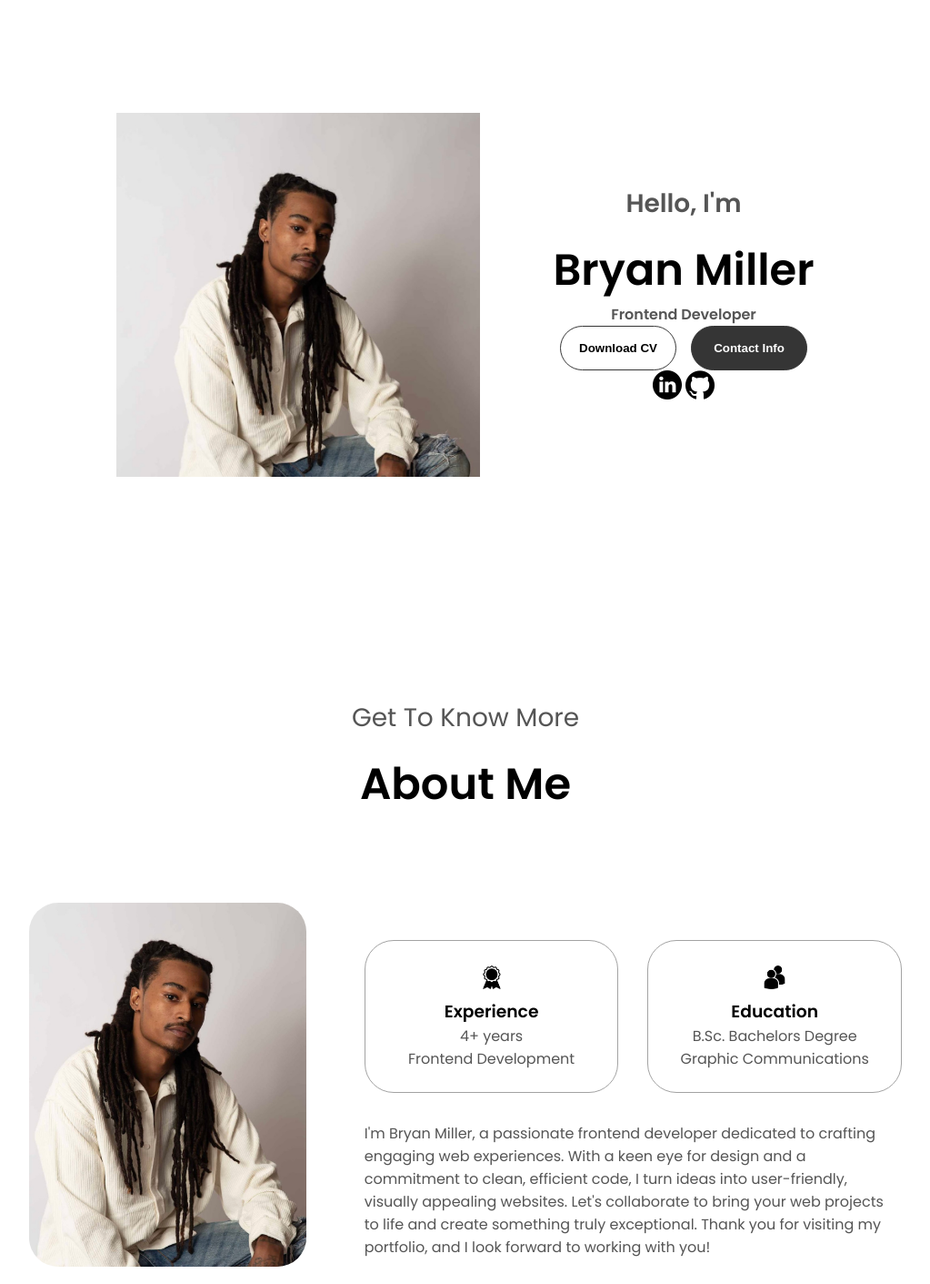
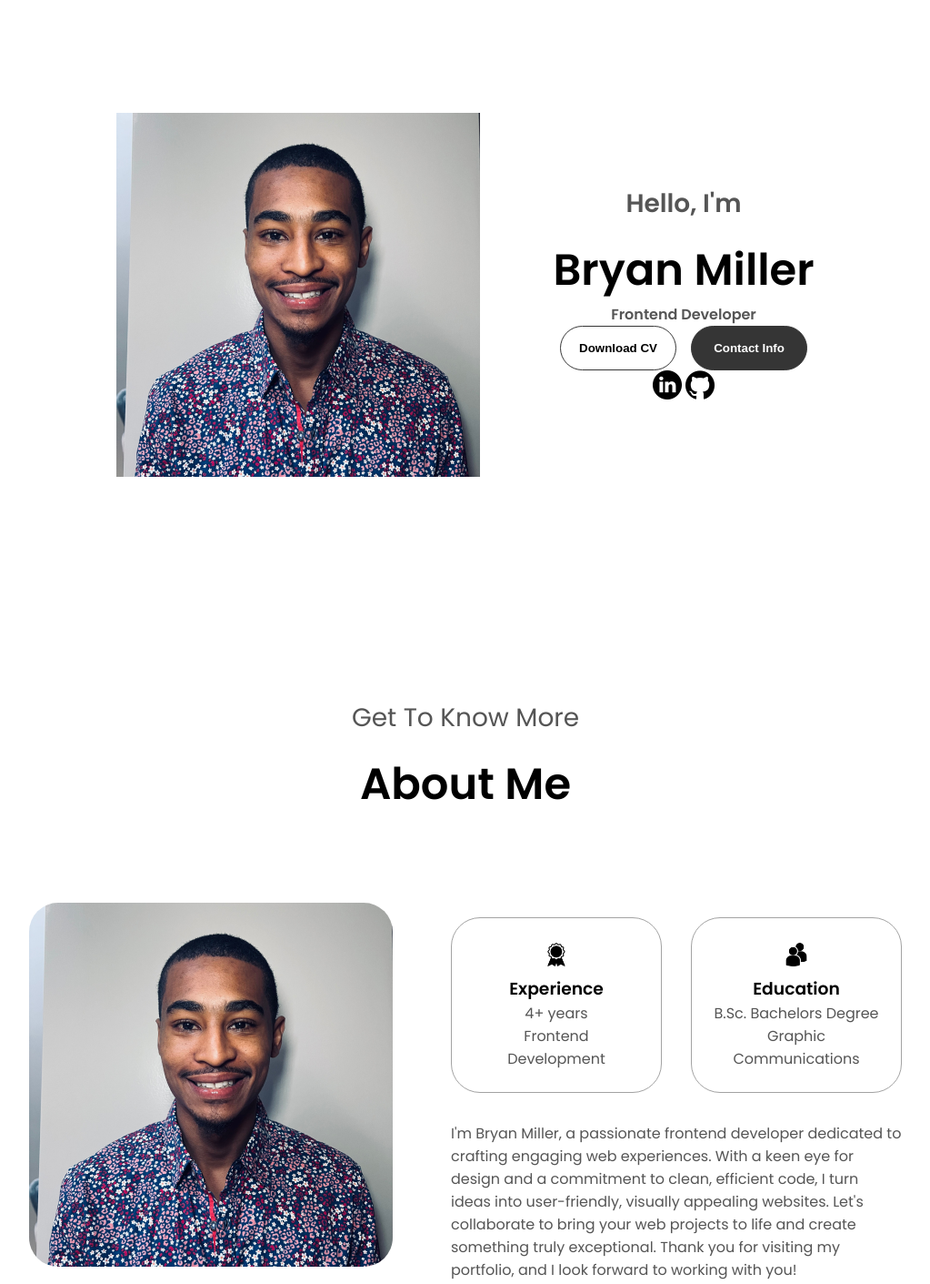
Before and after one commit to kingpeace4/Portfolio-Website-Complete, a plain HTML site: page index.html in a window 1280 px wide. Shown: the part 160-1571 px from the top of the page at 91% size, without its empty margins (128-1151 px from the left). Drawn offline with Linux system fonts and the light colour scheme.

Commit message:
Update Profile Picture
I cut my hair. I updated my profile picture

```diff
--- a/index.html
+++ b/index.html
@@ -38,7 +38,7 @@
      </nav>
      <section id="profile">
        <div class="section__pic-container">
-         <img src="./assets/IMG-5516 (1).jpg" alt="Bryan Miller profile picture" />
+         <img src="./assets/LinkedinPP.png" alt="Bryan Miller profile picture" />
        </div>
        <div class="section__text">
          <p class="section__text__p1">Hello, I'm</p>
@@ -77,7 +77,7 @@
        <div class="section-container">
          <div class="section__pic-container">
            <img
-             src="./assets/IMG-5517.jpg"
+             src="./assets/LinkedinPP.png"
              alt="Profile picture"
              class="about-pic"
            />
```
Also changed, not shown: assets/LinkedinPP.png (added).
